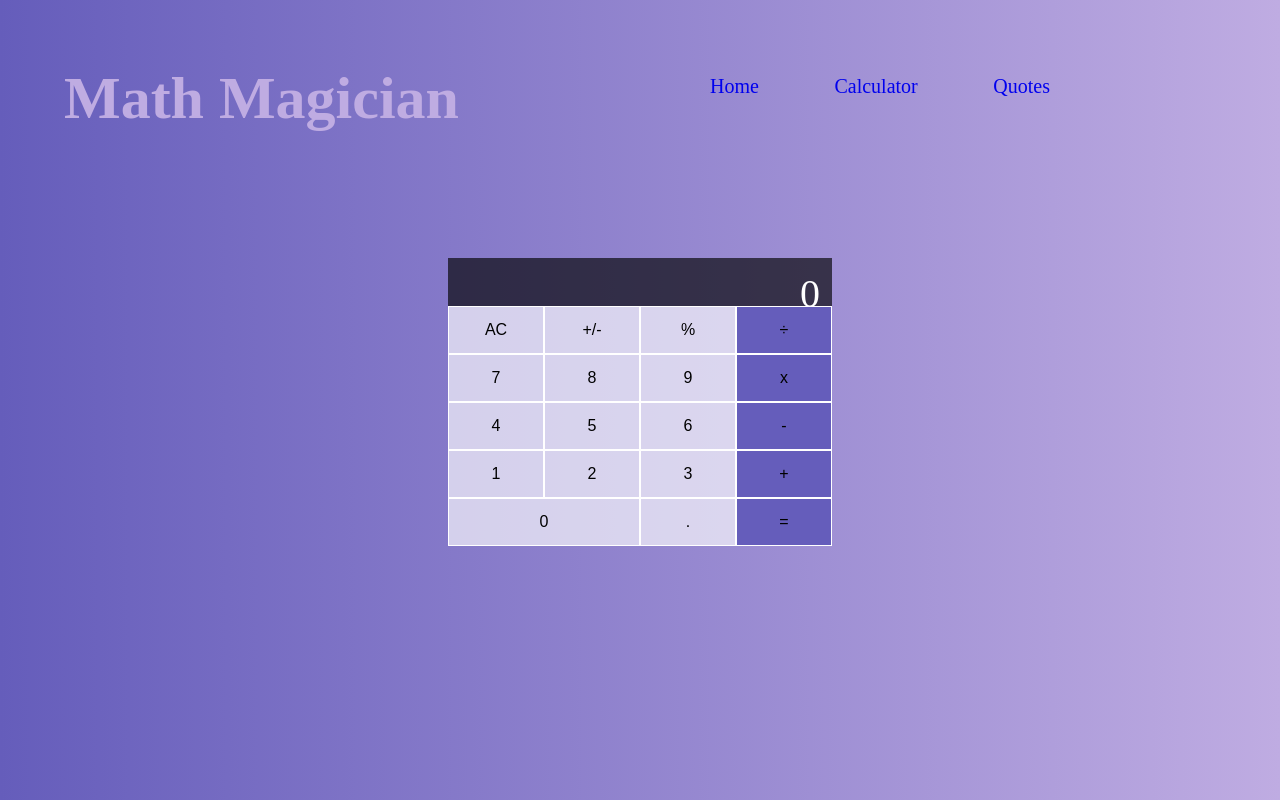
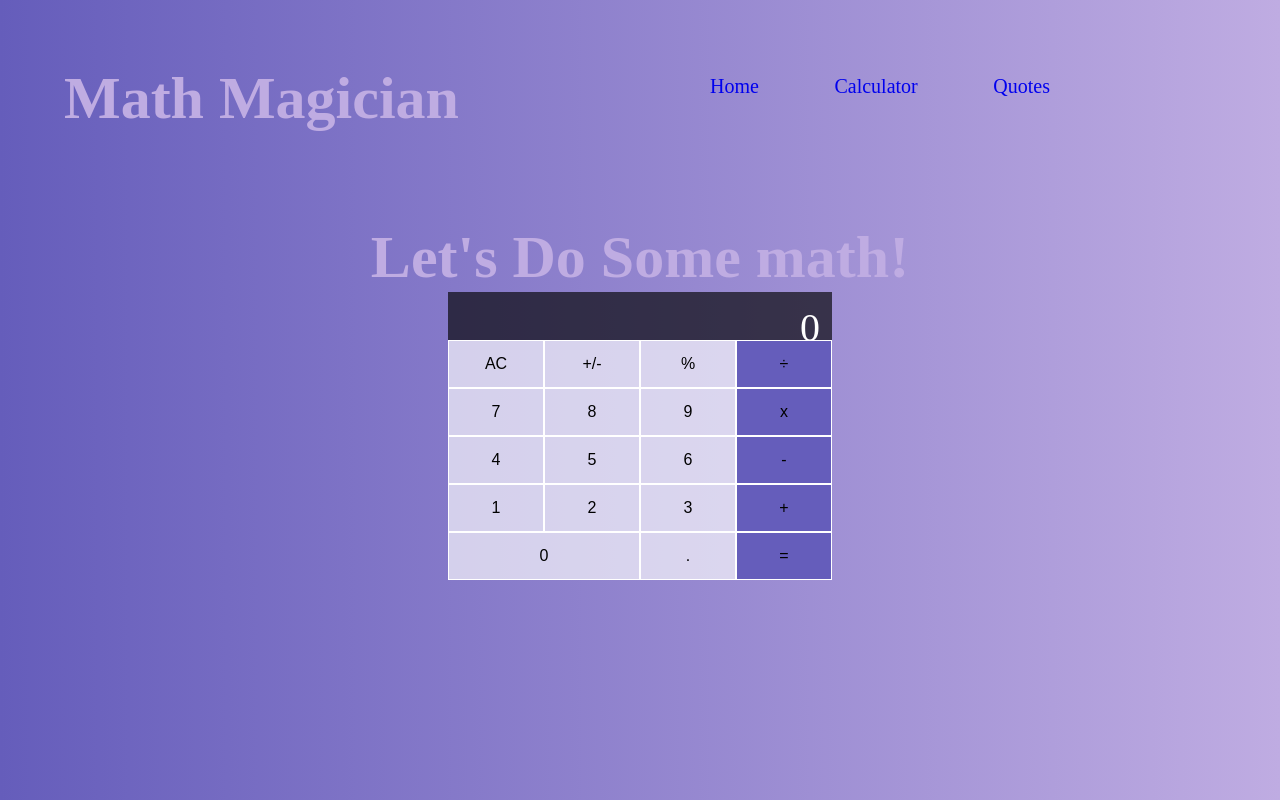
Before and after one commit to lilskyex0x/Math-Magicians, a React (Create React App) app: page /calculator in a window 1280 px wide. Built offline with nearby package versions, Linux system fonts and the light colour scheme.

Commit message:
Add title for calculator

```diff
--- a/src/components/Calculator.js
+++ b/src/components/Calculator.js
@@ -1,9 +1,11 @@
+/* eslint-disable react/no-unescaped-entities */
 import '../style.css';
 import CalcBtns from './CalculatorBtn';
 
 function Calculator() {
   return (
     <div className="calc__grid">
+      <h1>Let's Do Some math!</h1>
       <CalcBtns />
     </div>
   );
```
